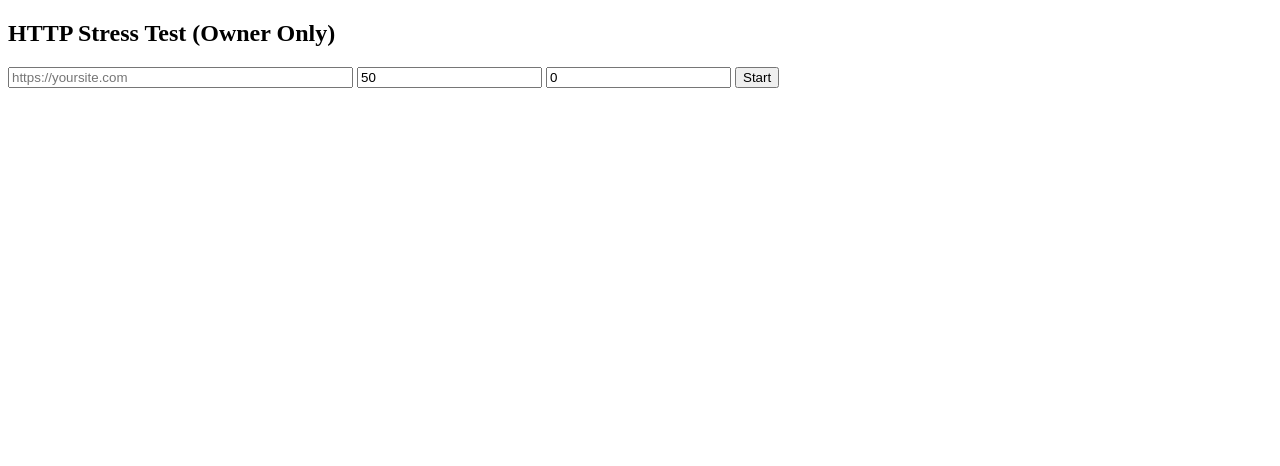
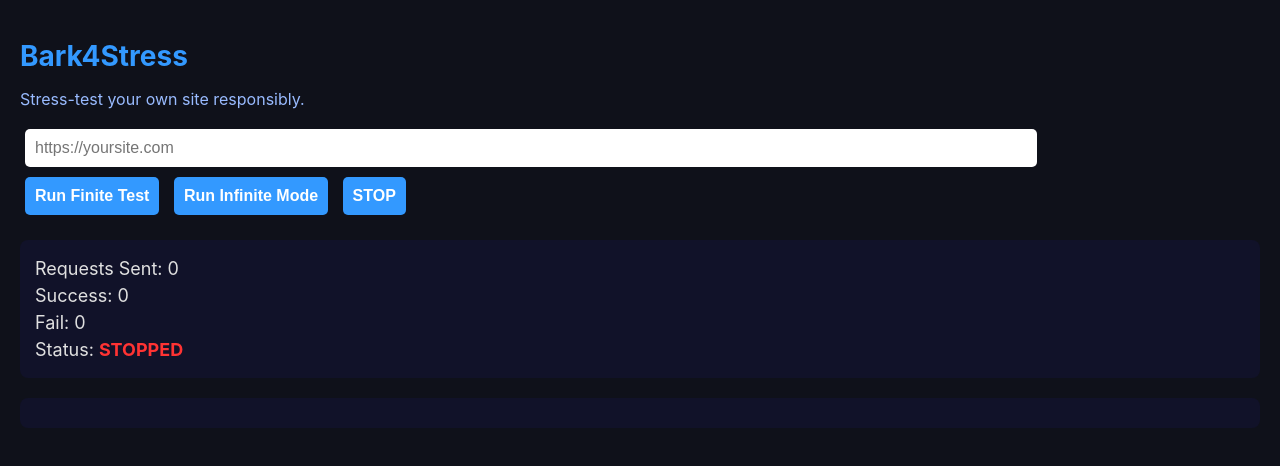
Before and after one commit to nxtcoreee3/bark4stress, a plain HTML site: page index.html in a window 1280 px wide. Drawn offline with Linux system fonts and the light colour scheme.

Commit message:
Refactor HTML structure and update styles

```diff
--- a/index.html
+++ b/index.html
@@ -1,32 +1,148 @@
 <!DOCTYPE html>
-<html>
+<html lang="en">
 <head>
-  <title>HTTP Stress Test</title>
+<meta charset="UTF-8">
+<meta name="viewport" content="width=device-width, initial-scale=1.0">
+<title>Bark4Stress</title>
+<style>
+  body {
+    font-family: -apple-system, BlinkMacSystemFont, sans-serif;
+    background: #0f111a;
+    color: #e0e0e0;
+    margin: 0;
+    padding: 20px;
+  }
+  h1 { font-size: 28px; color: #3399ff; margin-bottom: 5px; }
+  .sub { color: #99bbff; margin-bottom: 15px; }
+  input, button { padding: 10px; margin: 5px; font-size: 16px; border-radius: 5px; border: none; }
+  input { width: 80%; }
+  button { background-color: #3399ff; color: #fff; font-weight: bold; }
+  button:hover { background-color: #2277cc; }
+  #stats { margin-top: 20px; font-size: 18px; line-height: 1.5; background: #111229; padding: 15px; border-radius: 8px; }
+  #logs { margin-top: 20px; max-height: 300px; overflow-y: scroll; background: #111229; padding: 15px; border-radius: 8px; font-family: monospace; font-size: 14px; }
+  .running { color: #0f0; font-weight: bold; }
+  .stopped { color: #f33; font-weight: bold; }
+  .log-entry { margin-bottom: 4px; }
+</style>
 </head>
 <body>
-<h2>HTTP Stress Test (Owner Only)</h2>
 
-<input id="url" placeholder="https://yoursite.com" size="40">
-<input id="requests" type="number" value="50">
-<input id="delay" type="number" value="0" placeholder="ms delay">
-<button onclick="run()">Start</button>
+<h1>Bark4Stress</h1>
+<p class="sub">Stress-test your own site responsibly.</p>
 
-<pre id="log"></pre>
+<input id="url" type="text" placeholder="https://yoursite.com">
+<br>
+<button onclick="startFinite()">Run Finite Test</button>
+<button onclick="startInfinite()">Run Infinite Mode</button>
+<button onclick="stopTest()">STOP</button>
+
+<div id="stats">
+  Requests Sent: 0<br>
+  Success: 0<br>
+  Fail: 0<br>
+  Status: <span id="status" class="stopped">STOPPED</span>
+</div>
+
+<div id="logs"></div>
 
 <script>
-async function run() {
-  const url = urlInput.value;
-  const count = +requests.value;
-  const delay = +delayInput.value;
-  for (let i = 0; i < count; i++) {
-    fetch(url, { cache: "no-store" })
-      .then(r => log(`${i}: ${r.status}`))
-      .catch(() => log(`${i}: ERROR`));
-    if (delay) await new Promise(r => setTimeout(r, delay));
+let total = 0, success = 0, fail = 0;
+let running = false;
+let botCounter = 1;
+
+// Update stats panel
+function updateStats() {
+  document.getElementById('stats').innerHTML = `
+    Requests Sent: ${total}<br>
+    Success: ${success}<br>
+    Fail: ${fail}<br>
+    Status: <span id="status" class="${running?'running':'stopped'}">${running?'RUNNING':'STOPPED'}</span>
+  `;
+}
+
+// Add a log entry
+function log(message) {
+  const logs = document.getElementById('logs');
+  const entry = document.createElement('div');
+  entry.className = 'log-entry';
+  entry.textContent = message;
+  logs.appendChild(entry);
+  logs.scrollTop = logs.scrollHeight;
+}
+
+// Send single request
+async function sendRequest(url) {
+  const botId = botCounter++;
+  total++;
+  try {
+    const res = await fetch(url, { cache: 'no-store' });
+    if (res.ok) {
+      success++;
+      log(`Bot ${botId}: Sent to ${url} → SUCCESS (${res.status}) / ${total}`);
+      return true;
+    } else {
+      fail++;
+      log(`Bot ${botId}: Sent to ${url} → FAIL (${res.status}) / ${total}`);
+      return false;
+    }
+  } catch (err) {
+    fail++;
+    log(`Bot ${botId}: Sent to ${url} → ERROR / ${total}`);
+    return false;
+  } finally {
+    updateStats();
   }
 }
-function log(t){logBox.textContent += t + "\n"}
-const urlInput=url, requests=requests, delayInput=delay, logBox=log;
+
+// Finite mode
+async function startFinite() {
+  if (running) return;
+  running = true;
+  total = 0; success = 0; fail = 0; botCounter = 1;
+  document.getElementById('logs').innerHTML = '';
+  updateStats();
+
+  const url = document.getElementById('url').value;
+  const count = parseInt(prompt("How many requests?", "50") || "50");
+
+  for (let i = 0; i < count; i++) {
+    if (!running) break;
+    await sendRequest(url);
+  }
+
+  running = false;
+  updateStats();
+}
+
+// Infinite mode
+async function startInfinite() {
+  if (running) return;
+  running = true;
+  total = 0; success = 0; fail = 0; botCounter = 1;
+  document.getElementById('logs').innerHTML = '';
+  updateStats();
+
+  const url = document.getElementById('url').value;
+
+  while (running) {
+    const ok = await sendRequest(url);
+    if (!ok) { // stop on first failure
+      log(`Site stopped responding after ${total} requests!`);
+      alert(`Site stopped responding after ${total} requests!`);
+      running = false;
+      updateStats();
+      break;
+    }
+  }
+}
+
+// Stop test manually
+function stopTest() {
+  running = false;
+  log("Test manually stopped.");
+  updateStats();
+}
 </script>
+
 </body>
 </html>
```
